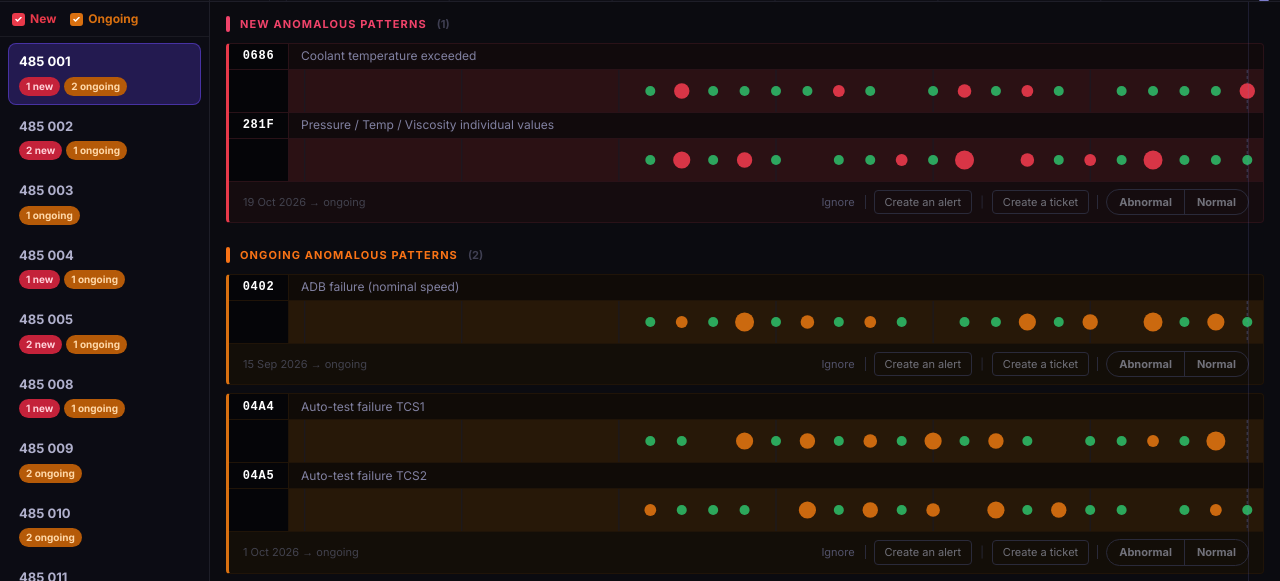
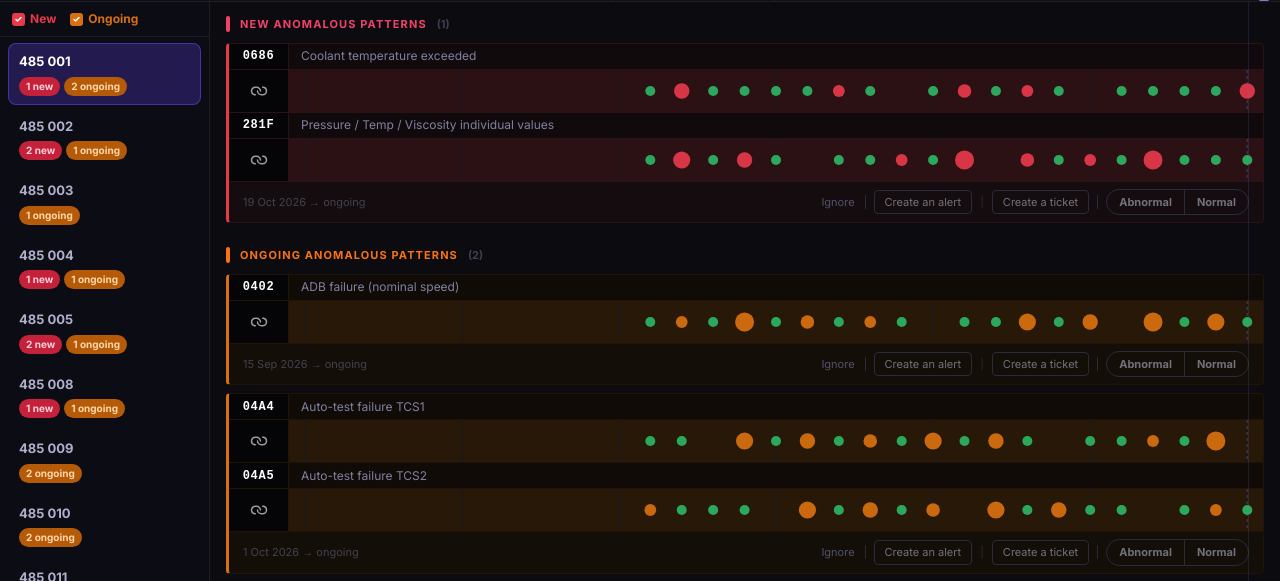
Before and after one commit to gknuts/faultcode-dashboard, a React (Vite) app: page / in a window 1280 px wide. Shown: the part 127-708 px from the top of the page. Built offline with nearby package versions, Linux system fonts and the light colour scheme.

Commit message:
feat(PatternCard): add chain link icon to pattern card header

```diff
--- a/src/components/PatternCard.tsx
+++ b/src/components/PatternCard.tsx
@@ -146,7 +146,15 @@ export function PatternCard({
                 flexShrink: 0,
                 background: '#050508',
                 borderRight: `1px solid ${cardBorder}`,
-              }} />
+                display: 'flex',
+                alignItems: 'center',
+                justifyContent: 'center',
+              }}>
+                <svg xmlns="http://www.w3.org/2000/svg" width="18" height="18" viewBox="0 0 18 18" fill="none" style={{ flexShrink: 0, aspectRatio: '1/1', opacity: 0.6 }}>
+                  <path d="M10.5 8.9982C10.5 7.12942 8.76225 5.25 6.64285 5.25L5.35714 5.25001C3.2269 5.25001 1.5 6.92814 1.5 8.9982C1.5 10.782 2.7823 12.2748 4.5 12.6536C4.77567 12.7144 5.06255 12.7464 5.35714 12.7464" strokeWidth="1.5" strokeLinecap="round" strokeLinejoin="round" stroke="white"/>
+                  <path d="M7.5 8.99821C7.5 10.867 9.23775 12.7464 11.3572 12.7464H12.6428C14.7731 12.7464 16.5 11.0683 16.5 8.99821C16.5 7.21441 15.2177 5.72164 13.5 5.34288C13.2243 5.28209 12.9374 5.25 12.6428 5.25" strokeWidth="1.5" strokeLinecap="round" strokeLinejoin="round" stroke="white"/>
+                </svg>
+              </div>
               {/* Mini timeline for this FC code */}
               <div style={{ flex: 1, background: hasAbnormal ? abnormalBg : 'transparent' }}>
                 <svg width="100%" height={DOTS_HEIGHT} style={{ display: 'block' }}>
```
